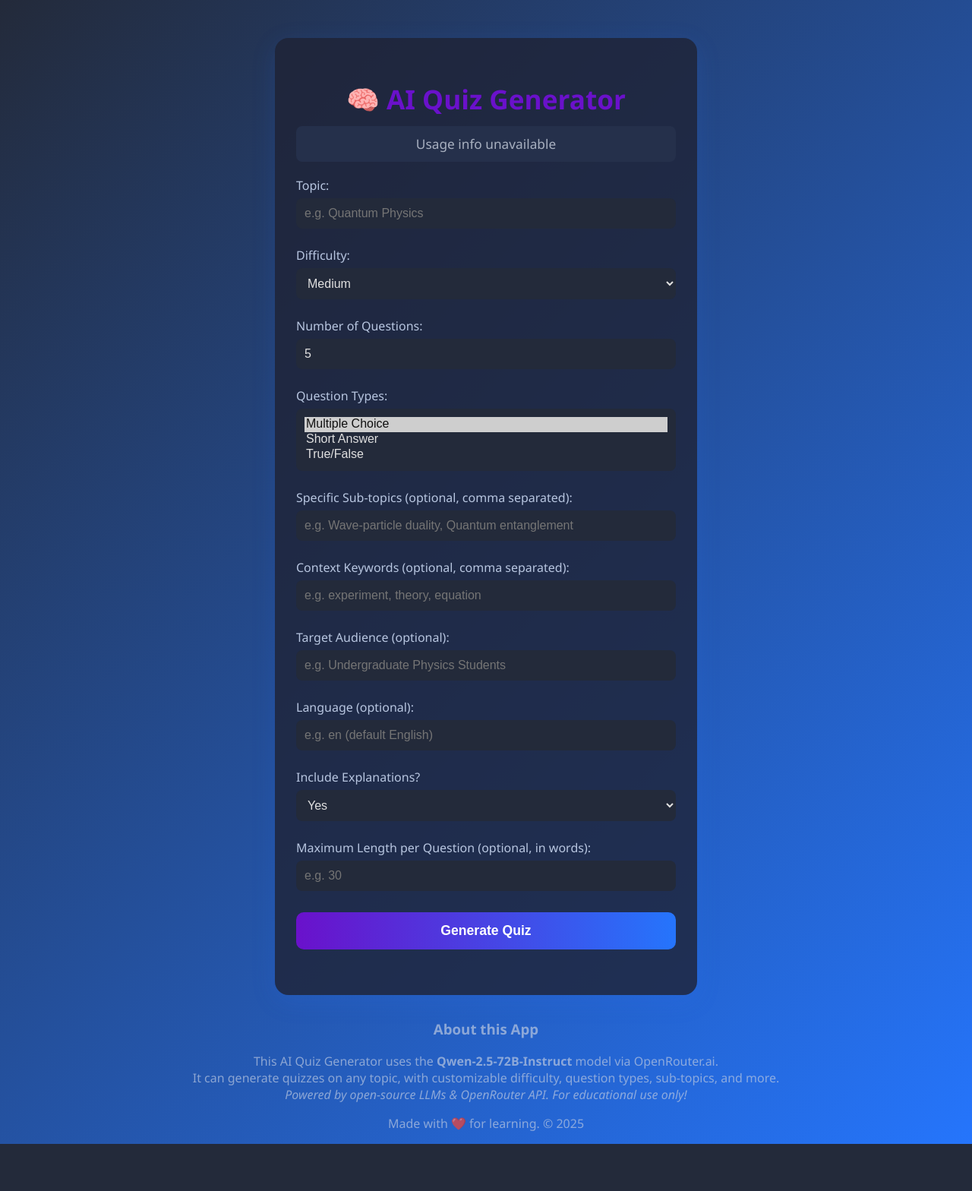
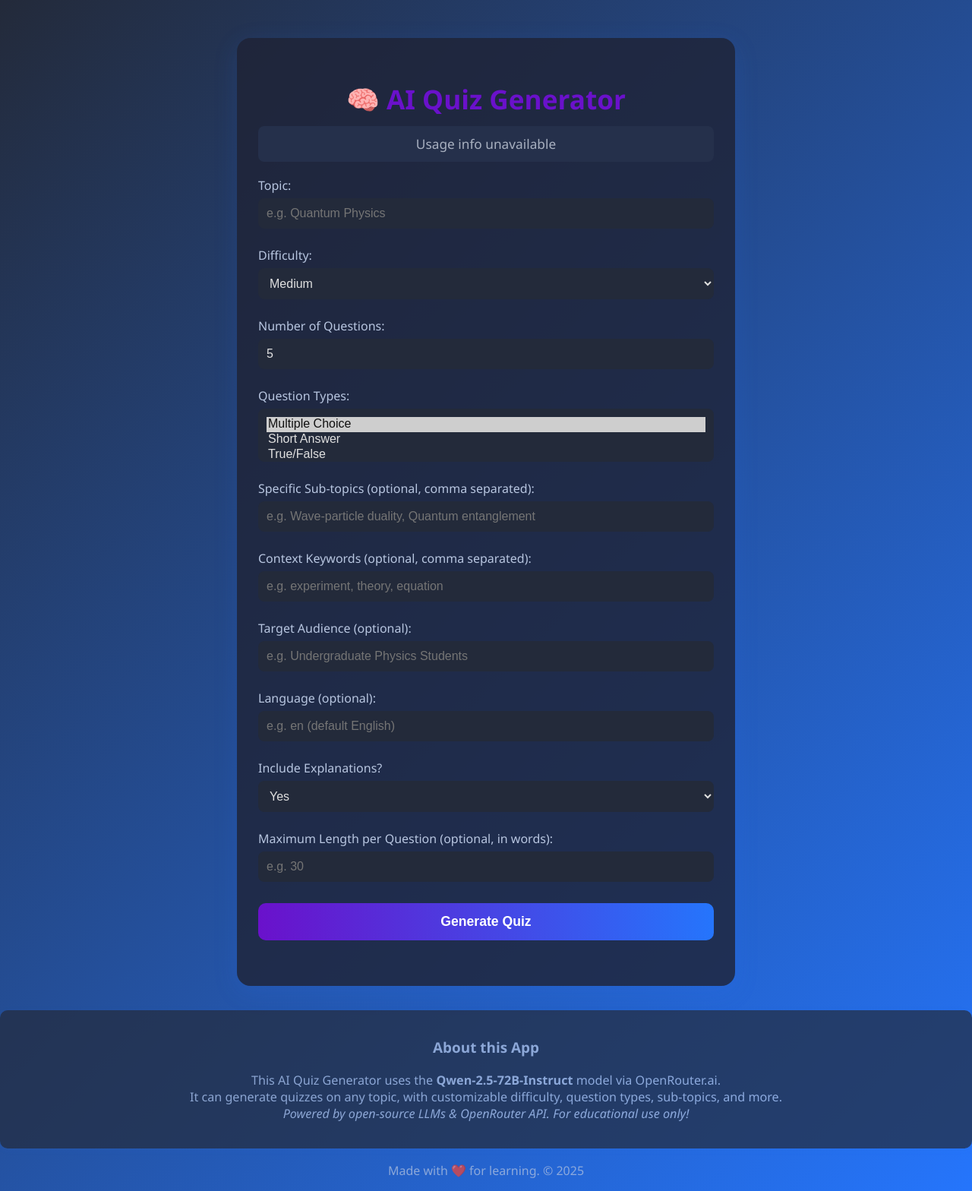
Before and after one commit to ggSohamgg/Spark_Quiz, a Flask app: page / in a window 1280 px wide. Shown: the whole page at 76% size. Before the commit the page ends 1506 px from the top, so only its background shows below. Run offline with Flask 3, Linux system fonts and the light colour scheme; data that the repository does not hold is empty.

Commit message:
Update style.css

```diff
--- a/static/css/style.css
+++ b/static/css/style.css
@@ -6,7 +6,7 @@ body {
     min-height: 100vh;
 }
 .container {
-    max-width: 500px;
+    max-width: 600px;
     margin: 50px auto 0 auto;
     background: #1e2235cc;
     padding: 32px 28px 28px 28px;
@@ -45,6 +45,9 @@ input[type="text"], input[type="number"], select {
     color: #e0e0e0;
     font-size: 1rem;
     box-sizing: border-box;
+}
+select[multiple] {
+    height: 70px;
 }
 button[type="submit"] {
     width: 100%;
@@ -92,6 +95,11 @@ button[type="submit"]:hover {
     margin-top: 24px;
     font-size: 1.2em;
 }
+.error {
+    color: #ff6666;
+    font-weight: bold;
+    text-align: center;
+}
 footer {
     text-align: center;
     color: #b8c6e0;
@@ -99,9 +107,18 @@ footer {
     font-size: 1em;
     opacity: 0.7;
 }
-@media (max-width: 600px) {
+.about-box {
+    background: #232a3a;
+    color: #b8c6e0;
+    border-radius: 10px;
+    padding: 18px 20px;
+    margin-bottom: 18px;
+    box-shadow: 0 2px 10px rgba(37, 117, 252, 0.10);
+    font-size: 1.01em;
+}
+@media (max-width: 700px) {
     .container {
-        max-width: 98vw;
+        max-width: 99vw;
         margin: 16px 1vw 0 1vw;
         padding: 18px 6px 18px 6px;
     }
```
